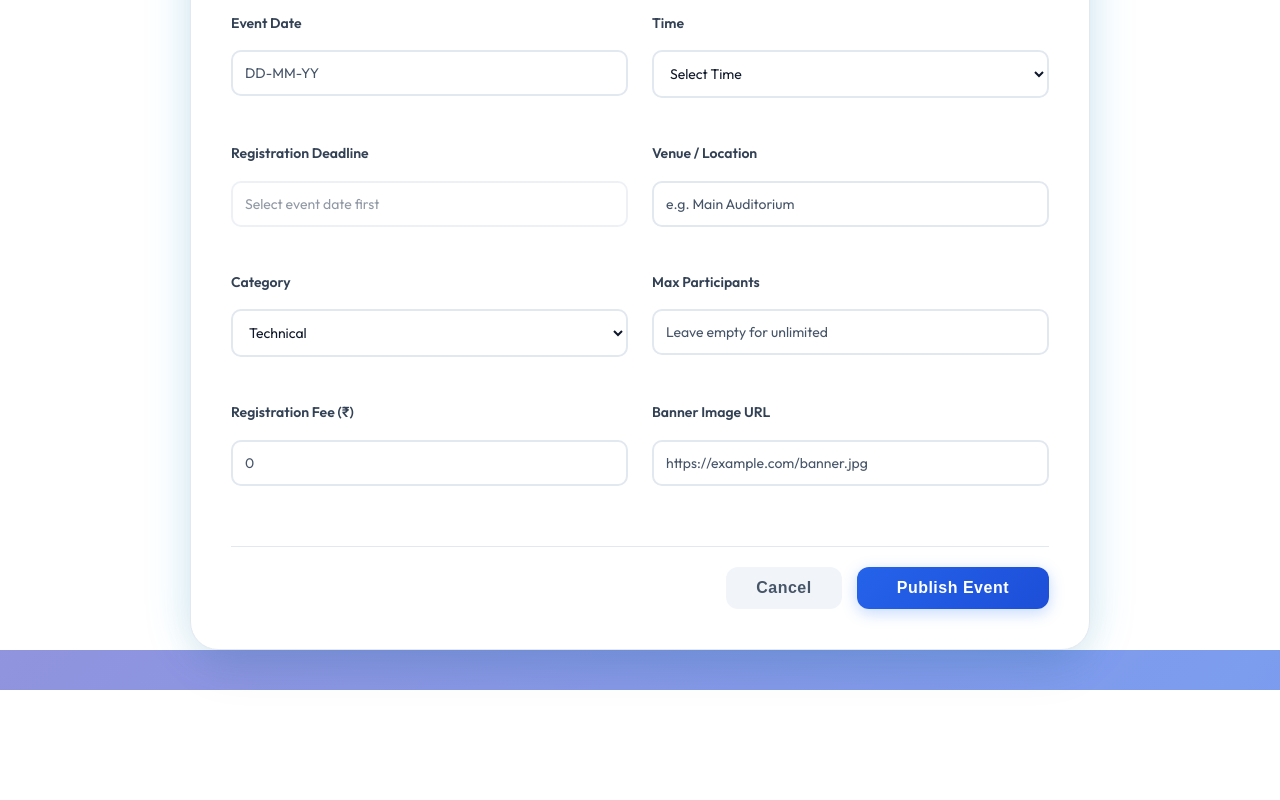
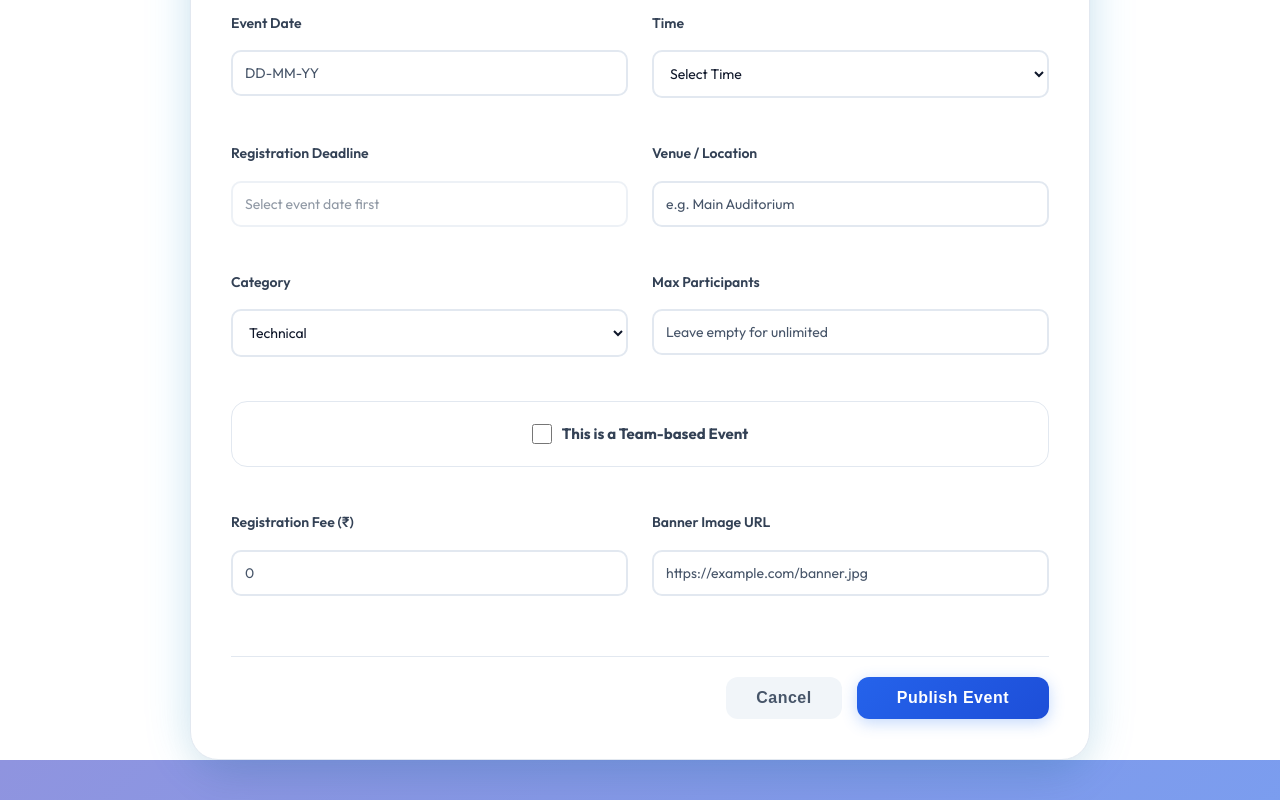
Before and after one commit to JAY4IGNITE/College_Event_Management_System, a React (Vite) app in the folder client/: page /create-event in a window 1280 px wide. Shown: the part 778-1578 px from the top of the page. Before the commit the page ends 1468 px from the top, so only its background shows below. Built offline with nearby package versions, Linux system fonts and the light colour scheme; sample sign-in values are in the browser's storage.

Commit message:
Add team-based event support with max team size option

```diff
--- a/client/src/CreateEvent.jsx
+++ b/client/src/CreateEvent.jsx
@@ -200,11 +200,13 @@ const CreateEvent = () => {
         image: '',
         maxParticipants: '',
         price: '',
-        paymentType: 'free'
+        paymentType: 'free',
+        isTeamEvent: false,
+        maxTeamSize: 2
     });
 
     const handleChange = (e) => {
-        const { id, value } = e.target;
+        const { id, value, type, checked } = e.target;
         const keyMap = {
             'eventTitle': 'title',
             'eventDescription': 'description',
@@ -217,11 +219,14 @@ const CreateEvent = () => {
             'eventImage': 'image',
             'eventMaxParticipants': 'maxParticipants',
             'eventPrice': 'price',
-            'paymentType': 'paymentType'
+            'paymentType': 'paymentType',
+            'isTeamEvent': 'isTeamEvent',
+            'eventMaxTeamSize': 'maxTeamSize'
         };
         const key = keyMap[id];
         if (key) {
-            setEventData(prev => ({ ...prev, [key]: value }));
+            const val = type === 'checkbox' ? checked : value;
+            setEventData(prev => ({ ...prev, [key]: val }));
         }
     };
 
@@ -256,6 +261,8 @@ const CreateEvent = () => {
             poster: eventData.image,
             price: parseInt(eventData.price) || 0,
             maxParticipants: eventData.maxParticipants ? parseInt(eventData.maxParticipants) : null,
+            isTeamEvent: eventData.isTeamEvent,
+            maxTeamSize: eventData.isTeamEvent ? (parseInt(eventData.maxTeamSize) || 2) : 1,
             organizerId: currentUser.id
         };
 
@@ -404,9 +411,38 @@ const CreateEvent = () => {
                                 </select>
                             </div>
 
-                            <div className="form-group">
-                                <label>Max Participants</label>
-                                <input type="number" id="eventMaxParticipants" placeholder="Leave empty for unlimited" min="1" onChange={handleChange} />
+                             <div className="form-group">
+                                 <label>Max Participants</label>
+                                 <input type="number" id="eventMaxParticipants" placeholder="Leave empty for unlimited" min="1" onChange={handleChange} />
+                             </div>
+
+                            <div className="form-group" style={{ gridColumn: 'span 2', background: 'var(--surface)', padding: '20px', borderRadius: '16px', display: 'flex', alignItems: 'center', gap: '20px', border: '1px solid var(--border)' }}>
+                                <div style={{ display: 'flex', alignItems: 'center', gap: '10px', cursor: 'pointer' }}>
+                                    <input
+                                        type="checkbox"
+                                        id="isTeamEvent"
+                                        checked={eventData.isTeamEvent}
+                                        onChange={handleChange}
+                                        style={{ width: '20px', height: '20px', cursor: 'pointer' }}
+                                    />
+                                    <label htmlFor="isTeamEvent" style={{ margin: 0, cursor: 'pointer', fontSize: '15px', fontWeight: '700' }}>This is a Team-based Event</label>
+                                </div>
+
+                                {eventData.isTeamEvent && (
+                                    <div style={{ display: 'flex', alignItems: 'center', gap: '12px', animation: 'fadeIn 0.3s ease' }}>
+                                        <div style={{ width: '1px', height: '30px', background: 'var(--border)' }}></div>
+                                        <label htmlFor="eventMaxTeamSize" style={{ margin: 0, fontSize: '14px', fontWeight: '600' }}>Max Team Size:</label>
+                                        <input
+                                            type="number"
+                                            id="eventMaxTeamSize"
+                                            value={eventData.maxTeamSize}
+                                            onChange={handleChange}
+                                            min="2"
+                                            max="10"
+                                            style={{ width: '80px', padding: '8px' }}
+                                        />
+                                    </div>
+                                )}
                             </div>
 
                             <div className="form-group">
--- a/client/src/OrganizerDashboard.jsx
+++ b/client/src/OrganizerDashboard.jsx
@@ -1065,6 +1065,10 @@ const OrganizerDashboard = () => {
                                 <div style={{ fontWeight: '600' }}>{selectedEvent.location || 'TBA'}</div>
                             </div>
                             <div style={{ background: 'var(--surface)', padding: '16px', borderRadius: '12px' }}>
+                                <div style={{ fontSize: '12px', color: 'var(--text-muted)', marginBottom: '4px' }}>Participation</div>
+                                <div style={{ fontWeight: '600' }}>{selectedEvent.isTeamEvent ? `Team (Max ${selectedEvent.maxTeamSize})` : 'Individual'}</div>
+                            </div>
+                            <div style={{ background: 'var(--surface)', padding: '16px', borderRadius: '12px' }}>
                                 <div style={{ fontSize: '12px', color: 'var(--text-muted)', marginBottom: '4px' }}>Status</div>
                                 <div style={{ fontWeight: '600', color: selectedEvent.isApproved ? '#059669' : '#ea580c' }}>{selectedEvent.isApproved ? 'Approved' : 'Pending'}</div>
                             </div>
```
Also changed, not shown: 1 other file (tests, documents, lock files or other folders).
